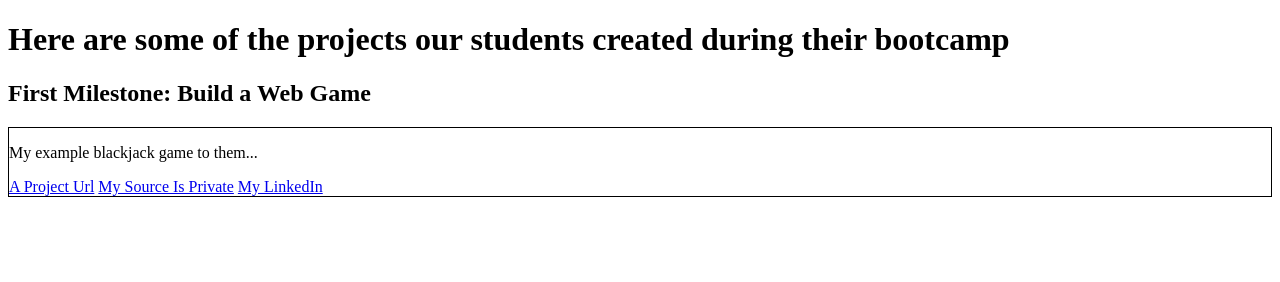
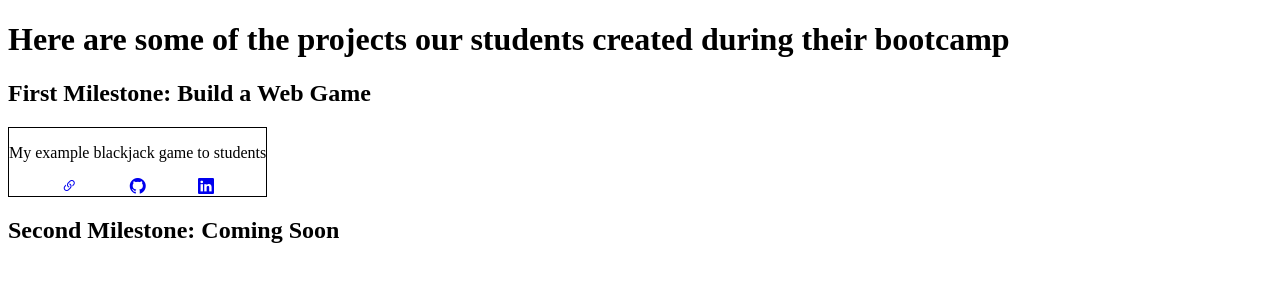
Before and after one commit to hinchley2018/njit-games-directory, a plain HTML site: page index.html in a window 1280 px wide. Drawn offline with nearby package versions, Linux system fonts and the light colour scheme.

Commit message:
refactor to dynamically create project cards

```diff
--- a/index.css
+++ b/index.css
@@ -1,3 +1,12 @@
 .project-card {
     border: 1px solid black
 }
+
+.projects {
+    display: flex;
+}
+
+.icon-row {
+    display: flex;
+    justify-content: space-evenly;
+}
--- a/index.html
+++ b/index.html
@@ -6,7 +6,9 @@
     <meta http-equiv="X-UA-Compatible" content="IE=edge">
     <meta name="viewport" content="width=device-width, initial-scale=1.0">
     <title>NJIT Software Development Bootcamp Student Projects</title>
-    <link rel="stylesheet" href="index.css"/>
+    <link rel="stylesheet" href="https://cdn.jsdelivr.net/npm/bootstrap-icons@1.7.1/font/bootstrap-icons.css">
+    <link rel="stylesheet" href="index.css" />
+
 </head>
 
 <body>
@@ -16,14 +18,14 @@
         <h2>First Milestone: Build a Web Game</h2>
         <!--TODO: make a slide show we could use my react-slideshow template...?-->
         <div id="milestone-1" class="projects">
-            <div class="project-card">
-                <p class="project-description">My example blackjack game to them...</p>
-                <a class="project-url" href="https://cranky-brown-bafdc9.netlify.app/">A Project Url</a>
-                <a class="project-github" href="https://github.com/hinchley2018/blackjack-example" >My Source Is Private</a>
-                <a class="developer-linkedin" href="https://www.linkedin.com/in/aggies2018/">My LinkedIn</a>
-            </div>
+        </div>
+
+        <h2>Second Milestone: Coming Soon</h2>
+        <div id="milestone-2" class="projects">
+
         </div>
     </div>
+    <script src="./index.js"></script>
 </body>
 
 </html>
--- /dev/null
+++ b/index.js
@@ -0,0 +1,35 @@
+let milestone1Projects = [
+    {
+        description: "My example blackjack game to students",
+        projectUrl: "https://cranky-brown-bafdc9.netlify.app/",
+        githubUrl: "https://github.com/hinchley2018/blackjack-example",
+        isInstructorRepo: true,
+        linkedInUrl: "https://www.linkedin.com/in/aggies2018/"
+    },
+
+]
+
+const milestone1ProjectParent = document.querySelector("#milestone-1")
+for (let index = 0; index < milestone1Projects.length; index++) {
+    let project = milestone1Projects[index];
+
+    let githubLabel = project.isInstructorRepo === true ? "Instructor Source is Private" : "GitHub Url"
+
+    let projectCard = document.createElement("div")
+    projectCard.classList.add("project-card")
+    projectCard.innerHTML = `
+    <p class="project-description">${project.description}</p>
+    <div class="icon-row">
+        <a class="project-url" href="${project.projectUrl}">
+            <i class="bi-link-45deg" role="img" aria-label="Project Url"></i>
+        </a>
+        <a class="project-github" href="${project.githubUrl}">
+            <i class="bi-github" role="img" aria-label="${githubLabel}"></i>
+        </a>
+        <a class="developer-linkedin" href="${project.linkedInUrl}">
+            <i class="bi-linkedin" role="img" aria-label="LinkedIn"></i>
+        </a>
+    </div>
+    `
+    milestone1ProjectParent.appendChild(projectCard)
+}
```
Also changed, not shown: 1 other file.
